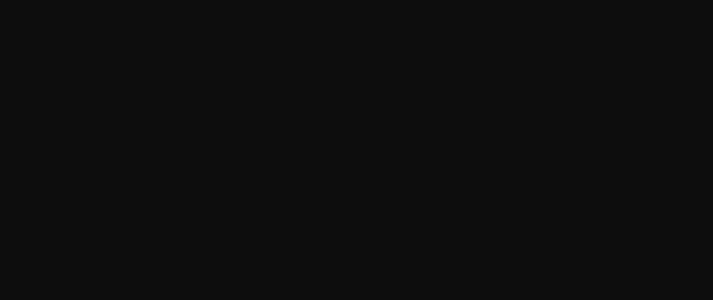
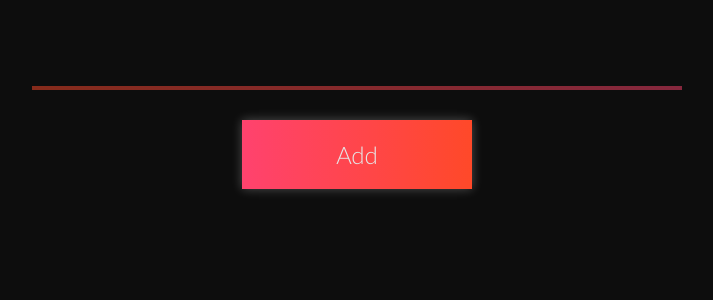
Before and after one commit to DeVinhoOne/todo-list, a React (Create React App) app: page /app in a window 1280 px wide. Shown: the top 300 px of the page, without its empty margins (283-996 px from the left). Built offline with nearby package versions, Linux system fonts and the light colour scheme.

Commit message:
Created main App view at route /app. Deleted unnecessary delete-context.js

```diff
--- a/src/Root.js
+++ b/src/Root.js
@@ -3,22 +3,20 @@ import styled, { ThemeProvider } from 'styled-components';
 import { Route, Switch } from 'react-router-dom';
 import theme from './theme/theme';
 import GlobalStyle from './theme/GlobalStyle';
-import Panel from './components/molecules/Panel/Panel';
-import Task from './components/atoms/Task/Task';
-import { ValueContext } from './context/value-context';
-import { DeleteContext } from './context/delete-context';
-import Footer from './components/atoms/Footer/Footer';
+import { TodosContext } from './context/todos-context';
+// import Footer from './components/atoms/Footer/Footer';
 import HomePage from './views/HomePage/HomePage';
 import Login from './views/Login/Login';
 import SignUp from './views/SignUp/SignUp';
+import App from './views/App/App';
 
-const TasksWrapper = styled.div`
-  margin-top: 35px;
-  display: flex;
-  flex-direction: column;
-  align-items: center;
-  flex: 1;
-`;
+// const TasksWrapper = styled.div`
+//   margin-top: 35px;
+//   display: flex;
+//   flex-direction: column;
+//   align-items: center;
+//   flex: 1;
+// `;
 
 const Root = () => {
   const [value, setValue] = useState('');
@@ -40,6 +38,20 @@ const Root = () => {
     setTasks(newArray);
   };
 
+  const app = (
+    <TodosContext.Provider
+      value={{
+        tasks,
+        value,
+        handleChange: text => handleInputChange(text),
+        handleAddition: () => handleTaskAddition(),
+        handleTaskDelete: index => handleTaskDelete(index)
+      }}
+    >
+      <App />
+    </TodosContext.Provider>
+  );
+
   return (
     <ThemeProvider theme={theme}>
       <GlobalStyle />
@@ -47,16 +59,9 @@ const Root = () => {
         <Route path="/" exact children={<HomePage />} />
         <Route path="/login" children={<Login />} />
         <Route path="/signup" children={<SignUp />} />
+        <Route path="/app" children={app} />
       </Switch>
-      {/* <ValueContext.Provider
-        value={{
-          value,
-          handleChange: text => handleInputChange(text),
-          handleAddition: () => handleTaskAddition()
-        }}
-      >
-        <Panel />
-      </ValueContext.Provider>
+      {/*
       <TasksWrapper>
         {tasks.map((task, index) => (
           <DeleteContext.Provider value={() => handleTaskDelete(index)}>
--- a/src/components/atoms/Button/Button.js
+++ b/src/components/atoms/Button/Button.js
@@ -1,6 +1,6 @@
 import React from 'react';
 import styled from 'styled-components';
-import { ValueContext } from '../../../context/value-context';
+import { TodosContext } from '../../../context/todos-context';
 
 const StyledButton = styled.button`
   width: 160px;
@@ -31,9 +31,9 @@ const StyledButton = styled.button`
 `;
 
 const Button = ({ children }) => (
-  <ValueContext.Consumer>
-    {value => <StyledButton onClick={value.handleAddition}>{children}</StyledButton>}
-  </ValueContext.Consumer>
+  <TodosContext.Consumer>
+    {({ handleAddition }) => <StyledButton onClick={handleAddition}>{children}</StyledButton>}
+  </TodosContext.Consumer>
 );
 
 export default Button;
--- a/src/components/atoms/DeleteButton/DeleteButton.js
+++ b/src/components/atoms/DeleteButton/DeleteButton.js
@@ -1,7 +1,7 @@
 import React from 'react';
 import styled from 'styled-components';
 import deleteIcon from '../../../assets/icons/delete.svg';
-import { DeleteContext } from '../../../context/delete-context';
+import { TodosContext } from '../../../context/todos-context';
 
 const StyledIcon = styled.img`
   position: absolute;
@@ -39,14 +39,14 @@ const StyledButton = styled.button`
   }
 `;
 
-const DeleteButton = ({ className }) => (
-  <DeleteContext.Consumer>
-    {value => (
-      <StyledButton onClick={value} className={className}>
+const DeleteButton = ({ className, index }) => (
+  <TodosContext.Consumer>
+    {({ handleTaskDelete }) => (
+      <StyledButton onClick={() => handleTaskDelete(index)} className={className}>
         <StyledIcon src={deleteIcon} alt="" />
       </StyledButton>
     )}
-  </DeleteContext.Consumer>
+  </TodosContext.Consumer>
 );
 
 export default DeleteButton;
--- a/src/components/atoms/Input/Input.js
+++ b/src/components/atoms/Input/Input.js
@@ -1,6 +1,6 @@
 import React from 'react';
 import styled from 'styled-components';
-import { ValueContext } from '../../../context/value-context';
+import { TodosContext } from '../../../context/todos-context';
 
 const StyledWrapper = styled.div`
   margin-bottom: 30px;
@@ -77,19 +77,18 @@ const StyledInput = styled.input`
 const Input = ({ className, placeholder }) => {
   return (
     <StyledWrapper className={className}>
-      <ValueContext.Consumer>
-        {value => {
-          console.log(value);
+      <TodosContext.Consumer>
+        {({ value, handleChange }) => {
           return (
             <StyledInput
-              value={value.value}
-              onChange={e => value.handleChange(e.target.value)}
+              value={value}
+              onChange={e => handleChange(e.target.value)}
               type="text"
               id="task"
             />
           );
         }}
-      </ValueContext.Consumer>
+      </TodosContext.Consumer>
       <StyledLabel htmlFor="task">{placeholder}</StyledLabel>
     </StyledWrapper>
   );
--- a/src/components/atoms/Task/Task.js
+++ b/src/components/atoms/Task/Task.js
@@ -39,9 +39,9 @@ const StyledParagraph = styled.p`
   }
 `;
 
-const Task = ({ children }) => (
+const Task = ({ children, index }) => (
   <StyledWrapper>
-    <DeleteButton />
+    <DeleteButton index={index} />
     <StyledParagraph>{children}</StyledParagraph>
   </StyledWrapper>
 );
--- a/src/components/molecules/Panel/Panel.js
+++ b/src/components/molecules/Panel/Panel.js
@@ -5,7 +5,7 @@ import Input from '../../atoms/Input/Input';
 
 const StyledWrapper = styled.div`
   margin: 60px auto;
-  margin-bottom: 0;
+  margin-bottom: 35px;
   width: 70vw;
   display: flex;
   flex-direction: column;
--- a/src/context/delete-context.js
+++ /dev/null
@@ -1,3 +0,0 @@
-import { createContext } from 'react';
-
-export const DeleteContext = createContext('');
--- /dev/null
+++ b/src/context/todos-context.js
@@ -0,0 +1,3 @@
+import { createContext } from 'react';
+
+export const TodosContext = createContext('');
--- a/src/context/value-context.js
+++ /dev/null
@@ -1,3 +0,0 @@
-import { createContext } from 'react';
-
-export const ValueContext = createContext('');
--- /dev/null
+++ b/src/views/App/App.js
@@ -0,0 +1,28 @@
+import React from 'react';
+import styled from 'styled-components';
+import { TodosContext } from '../../context/todos-context';
+import Panel from '../../components/molecules/Panel/Panel';
+import Task from '../../components/atoms/Task/Task';
+
+const StyledWrapper = styled.div`
+  display: flex;
+  flex-direction: column;
+  align-items: center;
+`;
+
+const App = () => (
+  <StyledWrapper>
+    <Panel />
+    <TodosContext.Consumer>
+      {value =>
+        value.tasks.map((task, index) => (
+          <Task index={index} key={index}>
+            {task}
+          </Task>
+        ))
+      }
+    </TodosContext.Consumer>
+  </StyledWrapper>
+);
+
+export default App;
```
Also changed, not shown: 1 other file (tests, documents, lock files or other folders).
